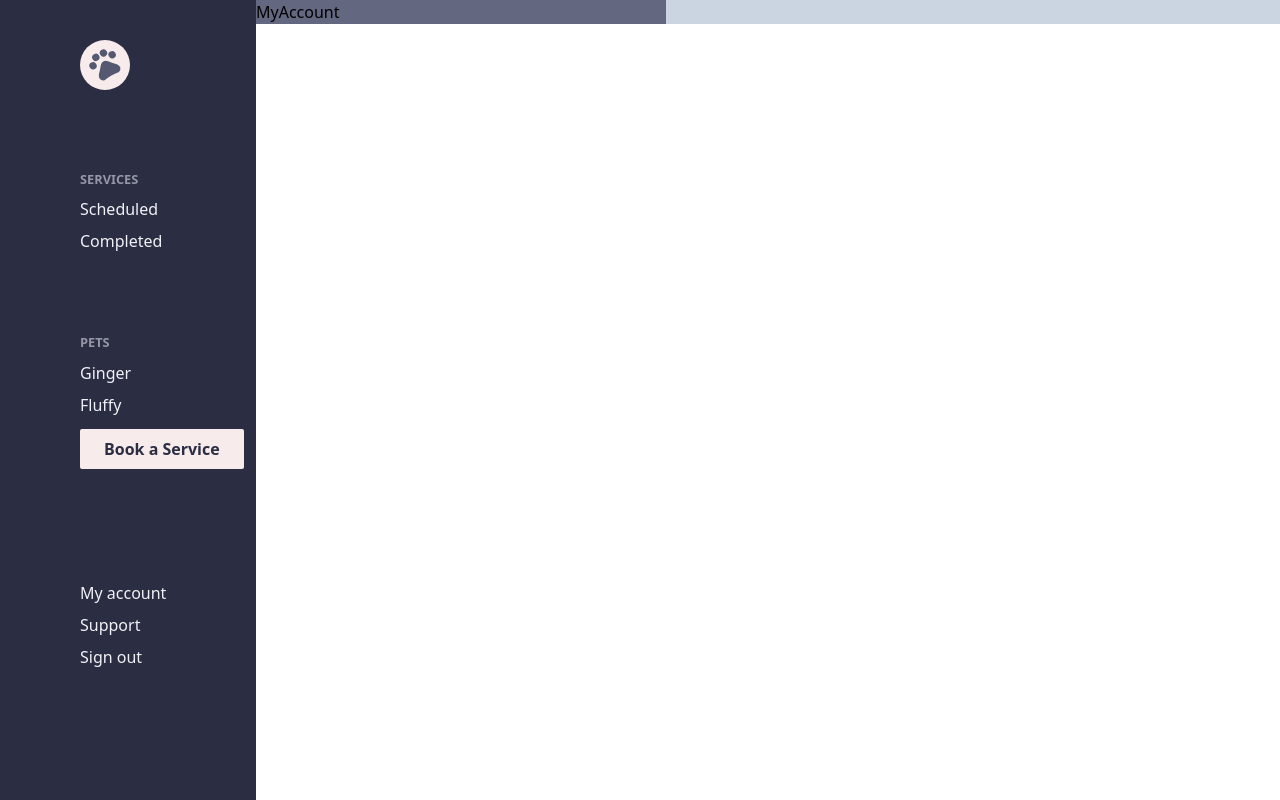
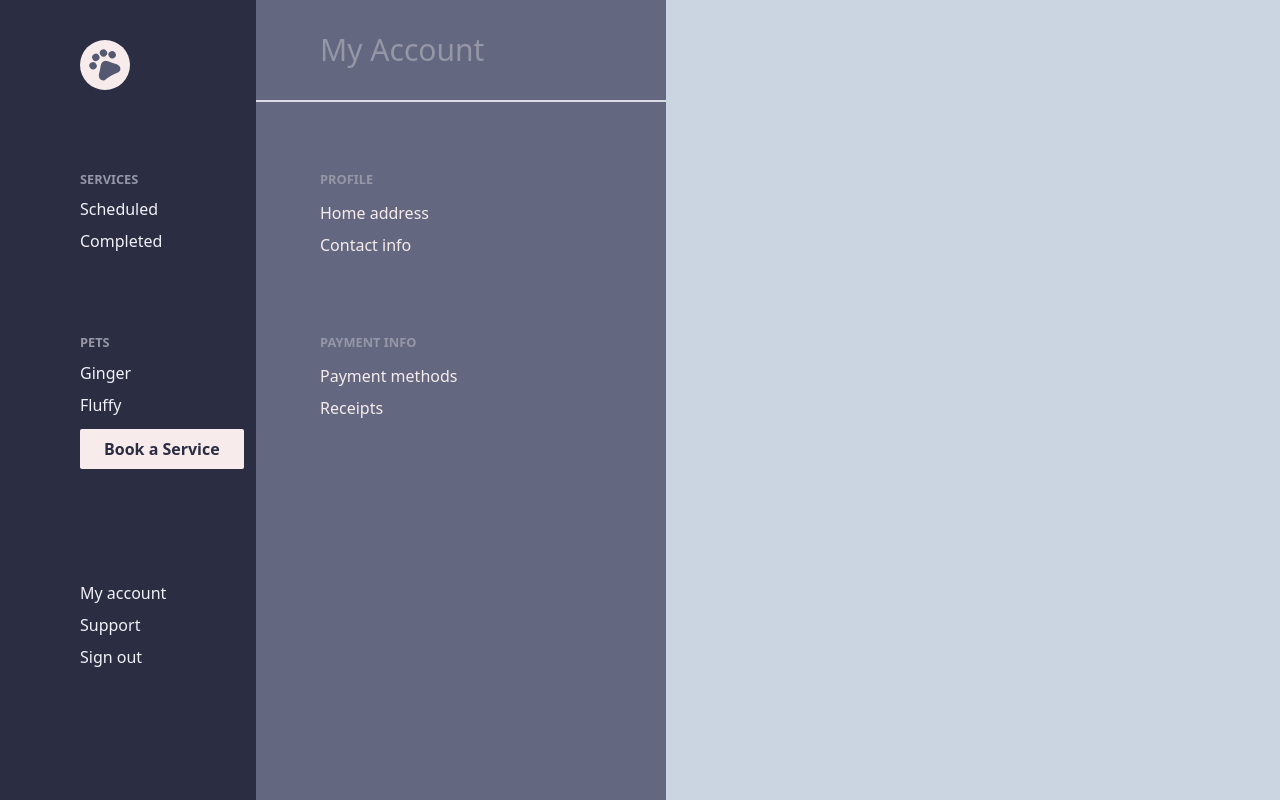
Before and after one commit to Omeshcoding/petopia, a Next.js app: page /dashboard/myaccount in a window 1280 px wide. Built offline with nearby package versions, Linux system fonts and the light colour scheme.

Commit message:
Created the my account section for the dashboard and styled it

```diff
--- a/components/MyAccount.jsx
+++ b/components/MyAccount.jsx
@@ -1,7 +1,27 @@
-import React from 'react';
+import Link from 'next/link';
 
 const MyAccount = () => {
-  return <div>MyAccount</div>;
+  return (
+    <section className="w-[100%] h-[100vh]  ">
+      <div className="mb-14   border-b-2 border-lightGray">
+        <h4 className="text-3xl ml-16 text-darkGray py-8">My Account</h4>
+      </div>
+      <div className="text-primary mt-6 mb-16 ">
+        <h5 className="py-3 ml-16 ">PROFILE</h5>
+        <div className="flex flex-col ml-16 gap-2">
+          <Link href="">Home address</Link>
+          <Link href="">Contact info</Link>
+        </div>
+      </div>
+      <div className="h-[40%]  text-primary">
+        <h5 className="py-3 ml-16">PAYMENT INFO</h5>
+        <div className="flex flex-col ml-16 gap-2">
+          <Link href="">Payment methods</Link>
+          <Link href="">Receipts</Link>
+        </div>
+      </div>
+    </section>
+  );
 };
 
 export default MyAccount;
--- a/components/Sidebar.jsx
+++ b/components/Sidebar.jsx
@@ -6,7 +6,7 @@ import Link from 'next/link';
 
 const Sidebar = () => {
   return (
-    <div className="w-[20%] h-[100vh] bg-secondary pl-20 pt-10 text-white">
+    <div className="w-[20%] h-[100vh] bg-secondary pl-20 pt-10  text-white">
       <Logo logo={logo} bgColor="primary" />
       <div className="mt-20">
         <h5>SERVICES</h5>
--- a/styles/globals.css
+++ b/styles/globals.css
@@ -8,6 +8,9 @@
 }
 p {
   @apply mt-2;
+}
+Link {
+  @apply w-20;
 }
 /* .flex-row {
   @apply flex flex-row;
```
